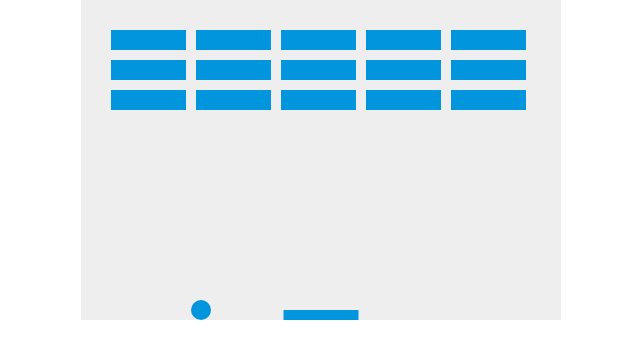
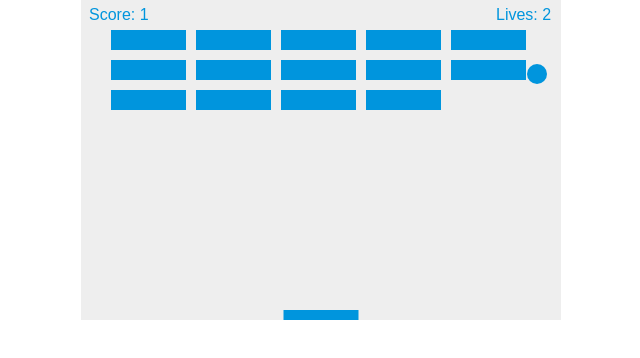
Before and after one commit to LemonPecanPie/breakout_blue, a plain HTML site: page index.html in a window 1280 px wide. Shown: the whole page, without its empty margins (319-959 px from the left). Drawn offline with Linux system fonts and the light colour scheme.

Commit message:
Finish tutorial

```diff
--- a/index.html
+++ b/index.html
@@ -51,9 +51,12 @@
         for (let c = 0; c < brickColumnCount; c++) {
             bricks[c] = [];
             for (let r = 0; r < brickRowCount; r++) {
-                bricks[c][r] = { x: 0, y: 0 };
+                bricks[c][r] = { x: 0, y: 0, status: 1 };
             }
         }
+
+        let score = 0;
+        let lives = 3;
 
 
 
@@ -77,6 +80,9 @@
         function drawBricks() {
             for (let c = 0; c < brickColumnCount; c++) {
                 for (let r = 0; r < brickRowCount; r++) {
+                    if (bricks[c][r].status === 1) {
+
+
                         const brickX = c * (brickWidth + brickPadding) + brickOffsetLeft;
                         const brickY = r * (brickHeight + brickPadding) + brickOffsetTop;
                         bricks[c][r].x = brickX;
@@ -89,11 +95,17 @@
                     }
                 }
             }
+        }
+
+
         function draw() {
             ctx.clearRect(0, 0, canvas.width, canvas.height);
             drawBricks();
             drawBall();
             drawPaddle();
+            drawScore();
+            drawLives();
+            collisionDetection();
 
             if (x + dx > canvas.width - ballRadius || x + dx < ballRadius) {
                 dx = -dx;
@@ -105,10 +117,18 @@
                 if (x > paddleX && x < paddleX + paddleWidth) {
                     dy = -dy;
                 } else {
-
+                    lives--;
+                    if (!lives) {
                         alert("GAME OVER");
                         document.location.reload();
-                    clearInterval(interval);
+
+                    } else {
+                        x = canvas.width / 2;
+                        y = canvas.height - 30;
+                        dx = 2;
+                        dy = -2;
+                        paddleX = (canvas.width - paddleWidth) / 2;
+                    }
                 }
             }
             x += dx;
@@ -119,10 +139,20 @@
             } else if (leftPressed) {
                 paddleX = Math.max(paddleX - 7, 0);
             }
+
+            requestAnimationFrame(draw);
         }
 
         document.addEventListener("keydown", keyDownHandler, false);
         document.addEventListener("keyup", keyUpHandler, false);
+        document.addEventListener("mousemove", mouseMoveHandler, false);
+
+        function mouseMoveHandler(e) {
+            const relativeX = e.clientX - canvas.offsetLeft;
+            if (relativeX > 0 && relativeX < canvas.width) {
+                paddleX = relativeX - paddleWidth / 2;
+            }
+        }
 
         function keyDownHandler(e) {
             if (e.key === "Right" || e.key === "ArrowRight") {
@@ -140,7 +170,40 @@
             }
         }
 
-        interval = setInterval(draw, 10);
+        function collisionDetection() {
+            for (let c = 0; c < brickColumnCount; c++) {
+                for (let r = 0; r < brickRowCount; r++) {
+                    const b = bricks[c][r];
+                    if (b.status === 1) {
+                        if (x > b.x && x < b.x + brickWidth && y > b.y && y < b.y + brickHeight) {
+                            dy = -dy;
+                            b.status = 0;
+                            score++;
+                            if (score === brickRowCount * brickColumnCount) {
+                                alert("YOU WIN, CONGRATULATIONS!");
+                                document.location.reload();
+
+                            }
+                        }
+                    }
+                }
+            }
+        }
+
+        function drawScore() {
+            ctx.font = "16px Arial";
+            ctx.fillStyle = "#0095DD";
+            ctx.fillText(`Score: ${score}`, 8, 20);
+        }
+
+        function drawLives() {
+            ctx.font = "16px Arial";
+            ctx.fillStyle = "#0095DD";
+            ctx.fillText(`Lives: ${lives}`, canvas.width - 65, 20);
+        }
+
+        draw();
+
     </script>
 </body>
 
```
Lines whose indentation alone changed are shown as unchanged.
